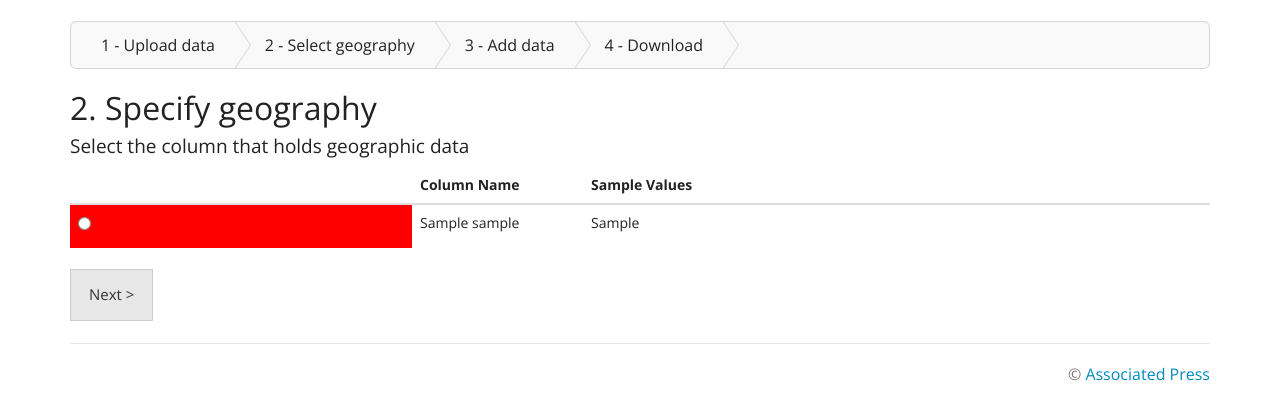
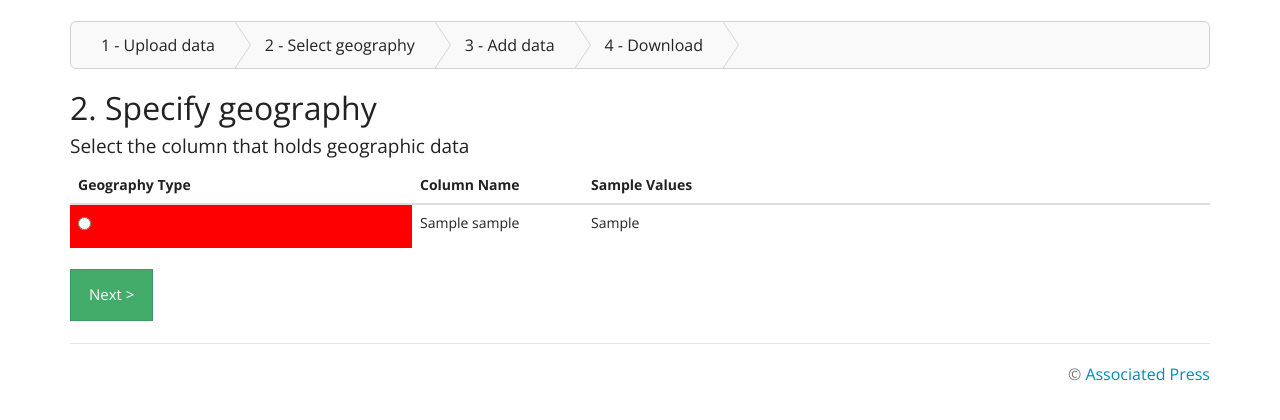
Before and after one commit to associatedpress/geomancer, a Flask app: template geo/templates/select_geo.html in a window 1280 px wide. Shown: the part 45-465 px from the top of the page. Run offline with Flask 2, Linux system fonts and the light colour scheme; the template is opened without the code that fills it: most values are stand-ins (such as "Sample title", 1, 10 or a date in 2020); data that the repository does not hold is empty; some libraries are stand-ins or nearby versions.

Commit message:
styling, fix type in lookups

```diff
--- a/geo/templates/select_geo.html
+++ b/geo/templates/select_geo.html
@@ -10,7 +10,7 @@
             <table class="table">
                 <thead>
                     <tr>
-                        <th width="30%"></th>
+                        <th width="30%">Geography Type</th>
                         <th width="15%">Column Name</th>
                         <th width="55%">Sample Values</th>
                     </tr>
@@ -29,7 +29,7 @@
                     {% endfor %}
                 </tbody>
             </table>
-            <button type="submit" class="btn btn-default submit-types">Next ></button>
+            <button type="submit" class="btn btn-success submit-types">Next ></button>
         </form>
     </div>
 </div>
--- a/geo/utils/lookups.py
+++ b/geo/utils/lookups.py
@@ -46,7 +46,7 @@
     },
     {
         "name": "state_county_name",
-        "decription": "Full State Name + County Name",
+        "description": "Full State Name + County Name",
         "acs_sumlev": "050",
     },
     {
```
